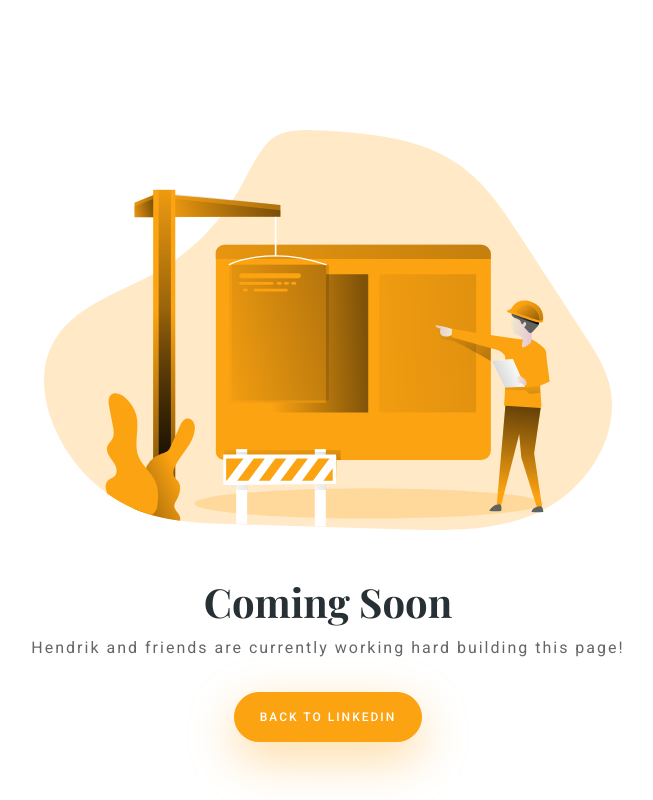
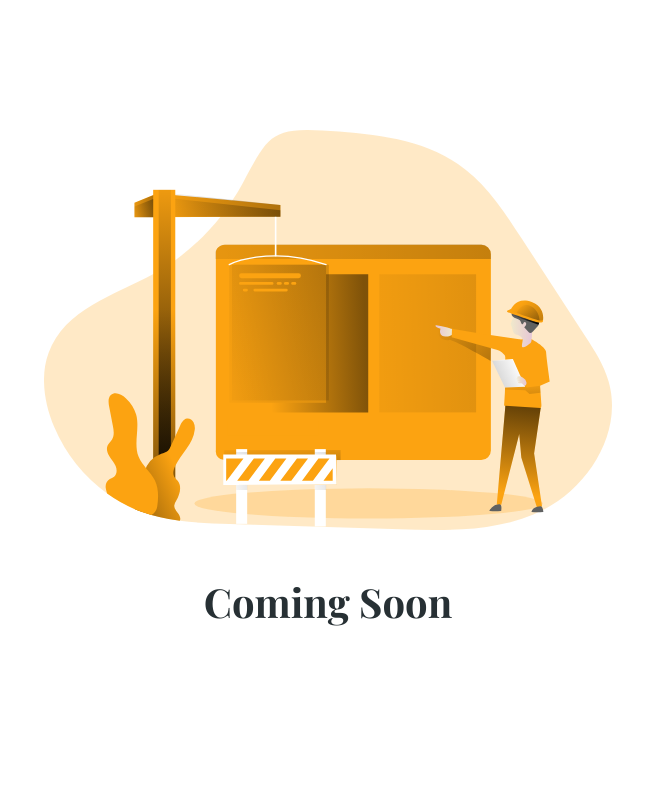
Before and after one commit to sivachandran/sivamsoftware.in, a plain HTML site: page index.html in a window 1280 px wide. Shown: the whole page, without its empty margins (312-965 px from the left). Drawn offline with nearby package versions, Linux system fonts and the light colour scheme.

Commit message:
remove Hendrik reference

```diff
--- a/index.html
+++ b/index.html
@@ -16,8 +16,6 @@
         <div class="text-center">
             <img src="./static/img/construction.svg" class="h-50">
             <h1>Coming Soon</h1>
-            <p>Hendrik and friends are currently working hard building this page!</p>
-            <a href="https://www.linkedin.com/in/hendrikdemir/" class="btn btn-primary mt-3">Back to LinkedIn</a>
         </div>
     </div>
 </body>
```
